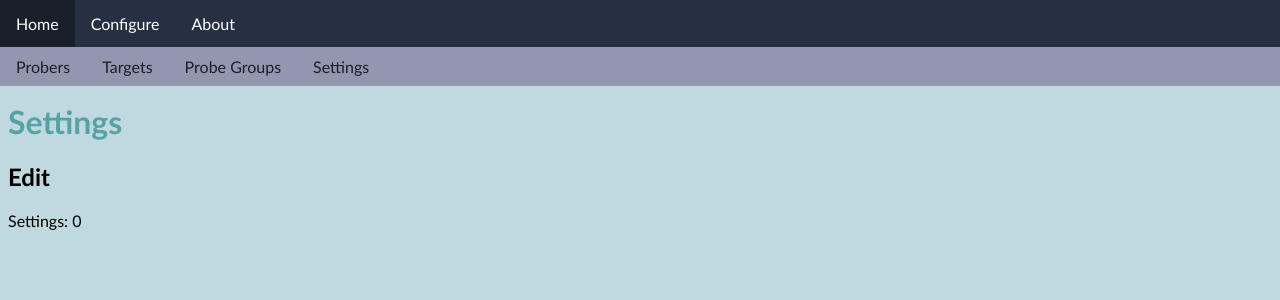
After one commit to jamesbtate/ping-server, a Django app: page /configure/settings in a window 1280 px wide. The commit adds this page. Shown: the top 300 px of the page. Run offline with Django 3.2, Linux system fonts and the light colour scheme; data that the repository does not hold is empty; some libraries are stand-ins or nearby versions.

Commit message:
Add Settings Page under Configure section to just list values of settings.

```diff
--- a/pingweb/urls.py
+++ b/pingweb/urls.py
@@ -45,4 +45,5 @@ urlpatterns = [
     path('configure/probe_group/<int:pk>/delete',
          class_views.ProbeGroupDelete.as_view(),
          name='delete_probe_group'),
+    path('configure/settings', views.list_settings, name='list_settings'),
 ]
--- a/pingweb/views.py
+++ b/pingweb/views.py
@@ -217,3 +217,9 @@ def edit_probe_group(request: HttpRequest, id: int):
         form = ProbeGroupNewForm(instance=probe_group)
     data = {'probe_group': probe_group, 'form': form}
     return render(request, 'edit_probe_group.html', data)
+
+
+def list_settings(request: HttpRequest):
+    settings = ServerSetting.objects.all()
+    data = {'settings': settings}
+    return render(request, 'list_settings.html', data)
--- a/templates/configure_navbar.html
+++ b/templates/configure_navbar.html
@@ -2,4 +2,5 @@
     <li><a href="/configure/prober">Probers</a></li>
     <li><a href="/configure/target">Targets</a></li>
     <li><a href="/configure/probe_group">Probe Groups</a></li>
+    <li><a href="/configure/settings">Settings</a></li>
 </ul>
--- /dev/null
+++ b/templates/list_settings.html
@@ -0,0 +1,19 @@
+{% extends "base.html" %}
+
+{% block title %}Settings{% endblock %}
+
+{% block above_content %}
+    {%  include "configure_navbar.html" %}
+{% endblock %}
+
+{% block body %}
+    <h1 class="title">Settings</h1>
+    <h2>Edit</h2>
+    <ul>
+    {% for setting in settings %}
+        <li>{{ setting.name }} - {{ setting.value }}</li>
+    {% endfor %}
+    </ul>
+    <p>Settings: {{  settings.count }}</p>
+
+{% endblock %}
```
